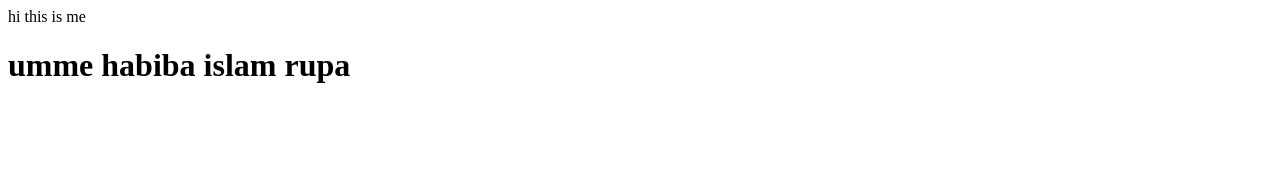
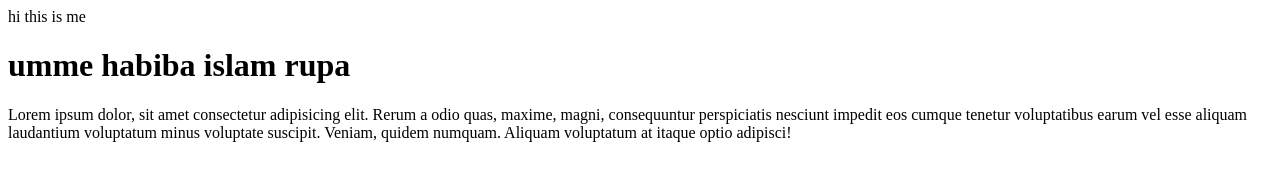
Before and after one commit to iamnus07/practiceGit, a plain HTML site: page index.html in a window 1280 px wide. Drawn offline with Linux system fonts and the light colour scheme.

Commit message:
add a p tag in index file

```diff
--- a/index.html
+++ b/index.html
@@ -9,5 +9,12 @@
     hi this is me
 
     <h1>umme habiba islam rupa</h1>
+    <p>
+      Lorem ipsum dolor, sit amet consectetur adipisicing elit. Rerum a odio
+      quas, maxime, magni, consequuntur perspiciatis nesciunt impedit eos cumque
+      tenetur voluptatibus earum vel esse aliquam laudantium voluptatum minus
+      voluptate suscipit. Veniam, quidem numquam. Aliquam voluptatum at itaque
+      optio adipisci!
+    </p>
   </body>
 </html>
```
